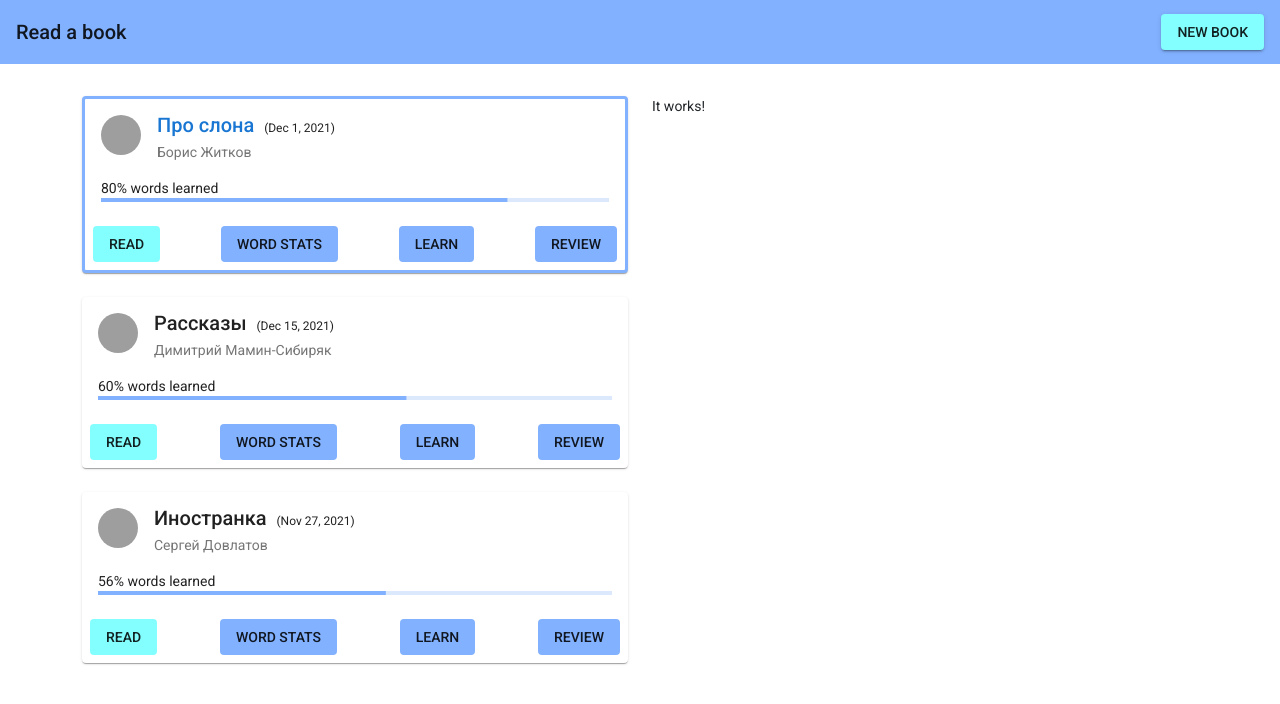
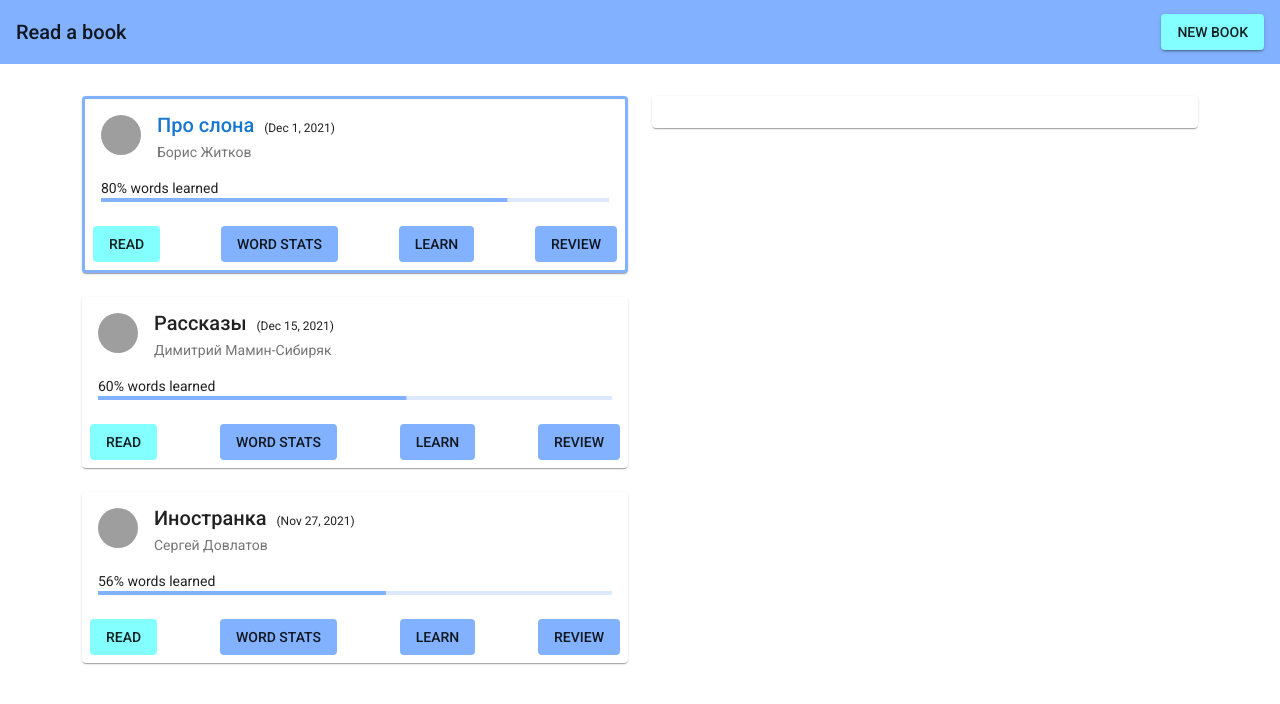
Before and after one commit to lucagalbu/readabook, an Angular app in the folder frontend/: page /start-page in a window 1280 px wide. Shown: the top 704 px of the page. Built offline with nearby package versions, Linux system fonts and the light colour scheme; grey boxes are pictures that could not be loaded.

Commit message:
[front_end] BookSummary: Empty container
The BookSummary component now shows an empty card that will contain
all the item displayed by the component.

```diff
--- a/frontend/src/app/start-page/book-summary/book-summary.component.html
+++ b/frontend/src/app/start-page/book-summary/book-summary.component.html
@@ -1 +1,2 @@
-<div>It works!</div>
+<mat-card *ngIf="book">
+</mat-card>
```
